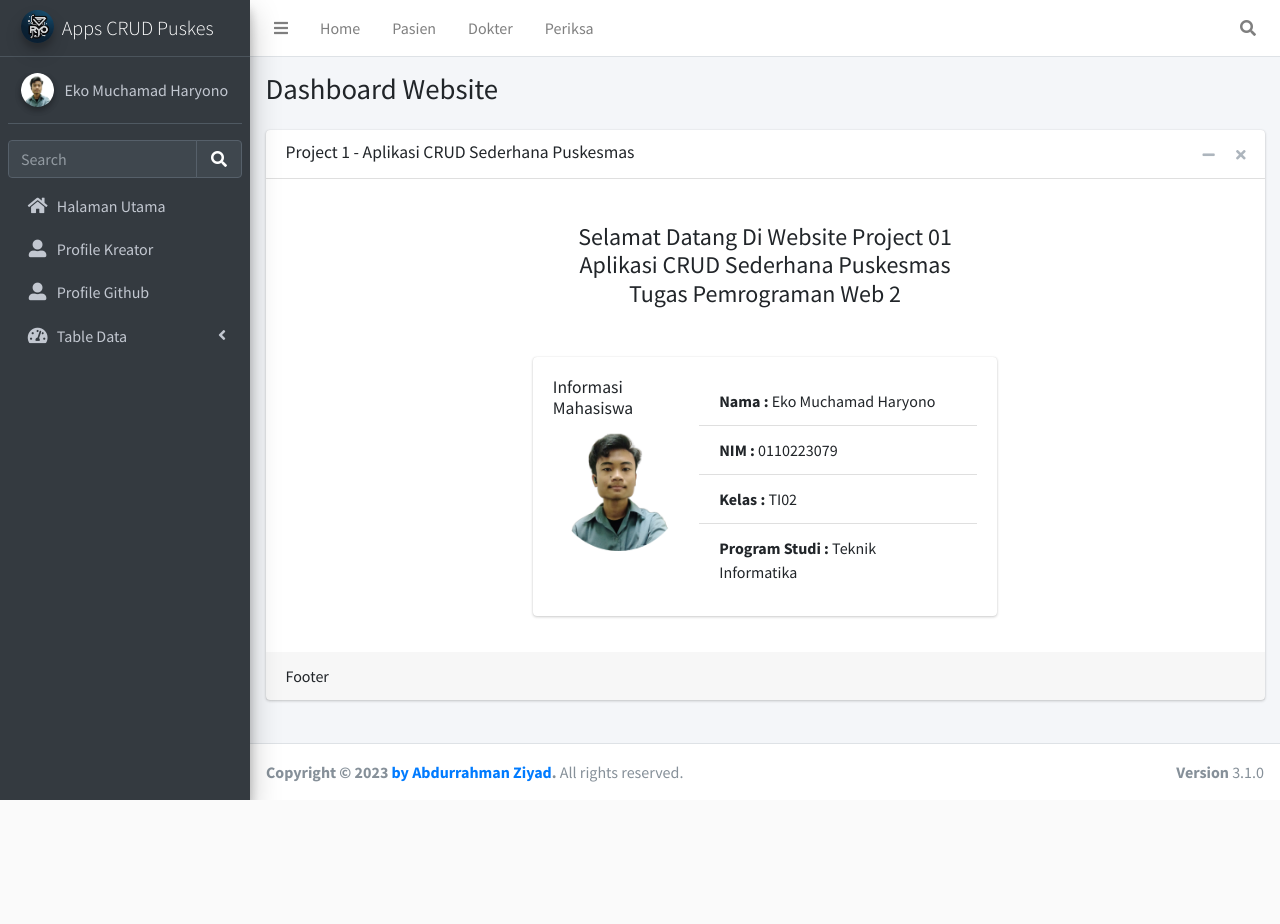
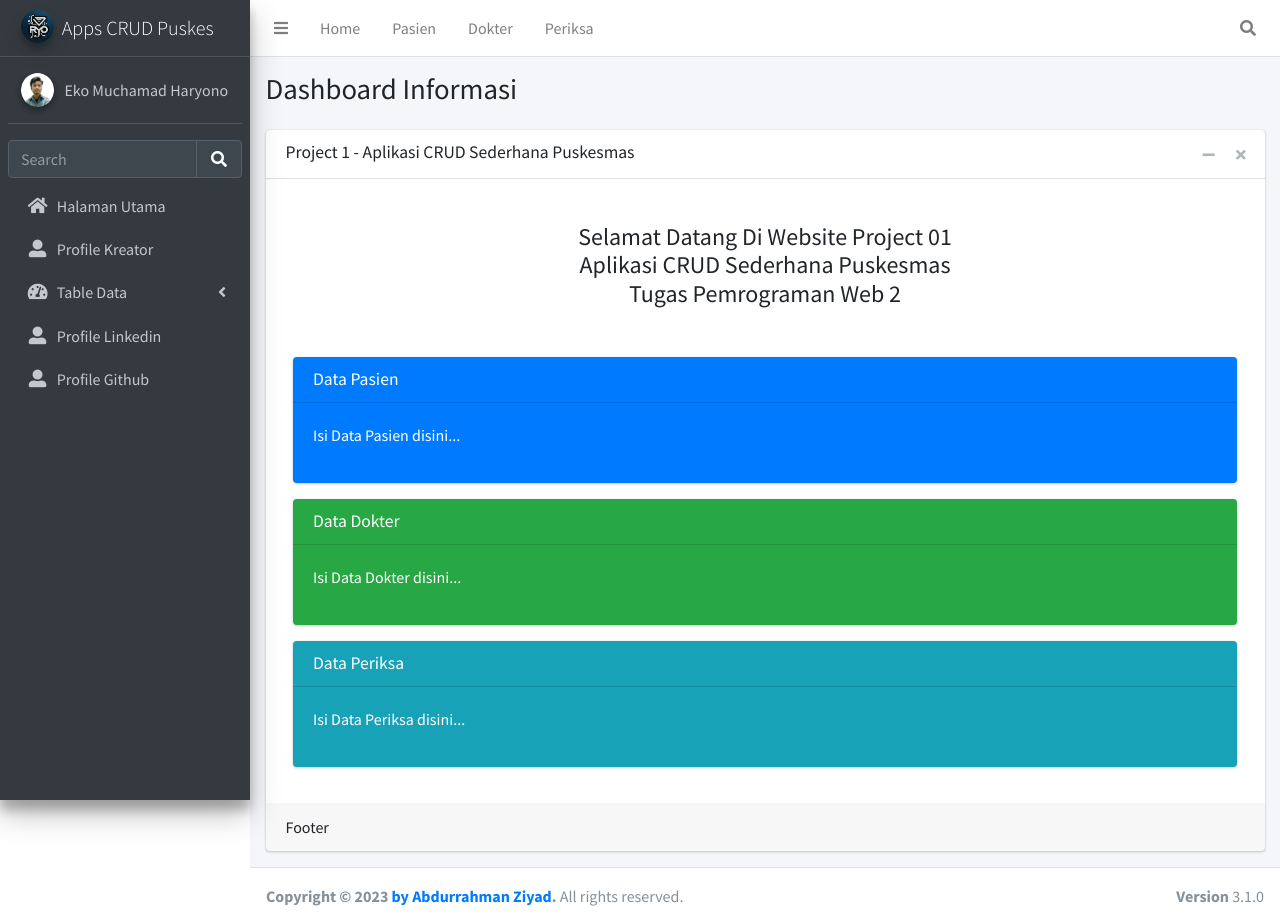
Before and after one commit to ekomh170/Project-1-PemWeb-2, a PHP site: page / in a window 1280 px wide. Before the commit the page ends 800 px from the top, so only its background shows below. Run offline with PHP 8.4, Linux system fonts and the light colour scheme; some libraries are stand-ins or nearby versions.

Commit message:
1.1. Mengubah Design Tampilan Dashboard Menjadi Dashboard Yang Berfokus Pada Informasi & Menambahkan Halaman Profile Kreator

```diff
--- a/index.php
+++ b/index.php
@@ -10,7 +10,7 @@ require_once 'sidebar.php';
         <div class="container-fluid">
             <div class="row mb-2">
                 <div class="col-sm-6">
-                    <h1>Dashboard Website</h1>
+                    <h1>Dashboard Informasi</h1>
                 </div>
             </div>
         </div><!-- /.container-fluid -->
@@ -38,31 +38,55 @@ require_once 'sidebar.php';
                         </div>
                         <div class="card-body">
                             <div class="container">
-                                <h4 class="text-center mt-4">Selamat Datang Di Website Project 01<br/>Aplikasi CRUD Sederhana Puskesmas<br/>Tugas Pemrograman Web 2</h4>
-                                <div class="row justify-content-center mt-5">
-                                    <div class="col-md-6">
-                                        <div class="card">
-                                            <div class="card-body">
-                                                <div class="row">
-                                                    <div class="col-md-4">
-                                                        <h5 class="card-title">Informasi Mahasiswa</h5>
-                                                        <div class="text-center">
-                                                            <img src="dist/img/mypicture/profile/profile.png" class="img-fluid" alt="Profile Image">
-                                                        </div>
-                                                    </div>
-                                                    <div class="col-md-8">
-                                                        <ul class="list-group list-group-flush">
-                                                            <li class="list-group-item"><strong>Nama :</strong> Eko Muchamad Haryono</li>
-                                                            <li class="list-group-item"><strong>NIM :</strong> 0110223079</li>
-                                                            <li class="list-group-item"><strong>Kelas :</strong> TI02</li>
-                                                            <li class="list-group-item"><strong>Program Studi :</strong> Teknik Informatika</li>
-                                                        </ul>
-                                                    </div>
+                                <h4 class="text-center mt-4">Selamat Datang Di Website Project 01<br />Aplikasi CRUD Sederhana Puskesmas<br />Tugas Pemrograman Web 2</h4>
+
+                                <div class="informasi_menu mt-5">
+                                    <!-- Data Pasien -->
+                                    <div class="row">
+                                        <div class="col-12">
+                                            <div class="card bg-primary text-white">
+                                                <div class="card-header">
+                                                    <h3 class="card-title">Data Pasien</h3>
+                                                </div>
+                                                <div class="card-body">
+                                                    <!-- Isi dengan tabel atau konten yang sesuai -->
+                                                    <p>Isi Data Pasien disini...</p>
+                                                </div>
+                                            </div>
+                                        </div>
+                                    </div>
+
+                                    <!-- Data Dokter -->
+                                    <div class="row">
+                                        <div class="col-12">
+                                            <div class="card bg-success text-white">
+                                                <div class="card-header">
+                                                    <h3 class="card-title">Data Dokter</h3>
+                                                </div>
+                                                <div class="card-body">
+                                                    <!-- Isi dengan tabel atau konten yang sesuai -->
+                                                    <p>Isi Data Dokter disini...</p>
+                                                </div>
+                                            </div>
+                                        </div>
+                                    </div>
+
+                                    <!-- Data Periksa -->
+                                    <div class="row">
+                                        <div class="col-12">
+                                            <div class="card bg-info text-white">
+                                                <div class="card-header">
+                                                    <h3 class="card-title">Data Periksa</h3>
+                                                </div>
+                                                <div class="card-body">
+                                                    <!-- Isi dengan tabel atau konten yang sesuai -->
+                                                    <p>Isi Data Periksa disini...</p>
                                                 </div>
                                             </div>
                                         </div>
                                     </div>
                                 </div>
+
                             </div>
                         </div>
                         <!-- /.card-body -->
--- a/sidebar.php
+++ b/sidebar.php
@@ -46,19 +46,10 @@
                 </li>
 
                 <li class="nav-item">
-                    <a href="https://www.linkedin.com/in/eko-haryono-290/" class="nav-link" target="_blank">
+                    <a href="profile.php" class="nav-link">
                         <i class="nav-icon fas fa-user-alt"></i>
                         <p>
                             Profile Kreator
-                        </p>
-                    </a>
-                </li>
-
-                <li class="nav-item">
-                    <a href="https://github.com/ekomh170" class="nav-link" target="_blank">
-                        <i class="nav-icon fa fa-user-alt"></i>
-                        <p>
-                            Profile Github
                         </p>
                     </a>
                 </li>
@@ -93,6 +84,24 @@
                     </ul>
                 </li>
 
+                <li class="nav-item">
+                    <a href="https://www.linkedin.com/in/eko-haryono-290/" class="nav-link" target="_blank">
+                        <i class="nav-icon fas fa-user-alt"></i>
+                        <p>
+                            Profile Linkedin
+                        </p>
+                    </a>
+                </li>
+
+                <li class="nav-item">
+                    <a href="https://github.com/ekomh170" class="nav-link" target="_blank">
+                        <i class="nav-icon fa fa-user-alt"></i>
+                        <p>
+                            Profile Github
+                        </p>
+                    </a>
+                </li>
+
             </ul>
         </nav>
         <!-- /.sidebar-menu -->
```
Also changed, not shown: pasien/sidebar.php (+21 -10 lines), profile.php (added, +85 -0 lines), readme.md (added).
